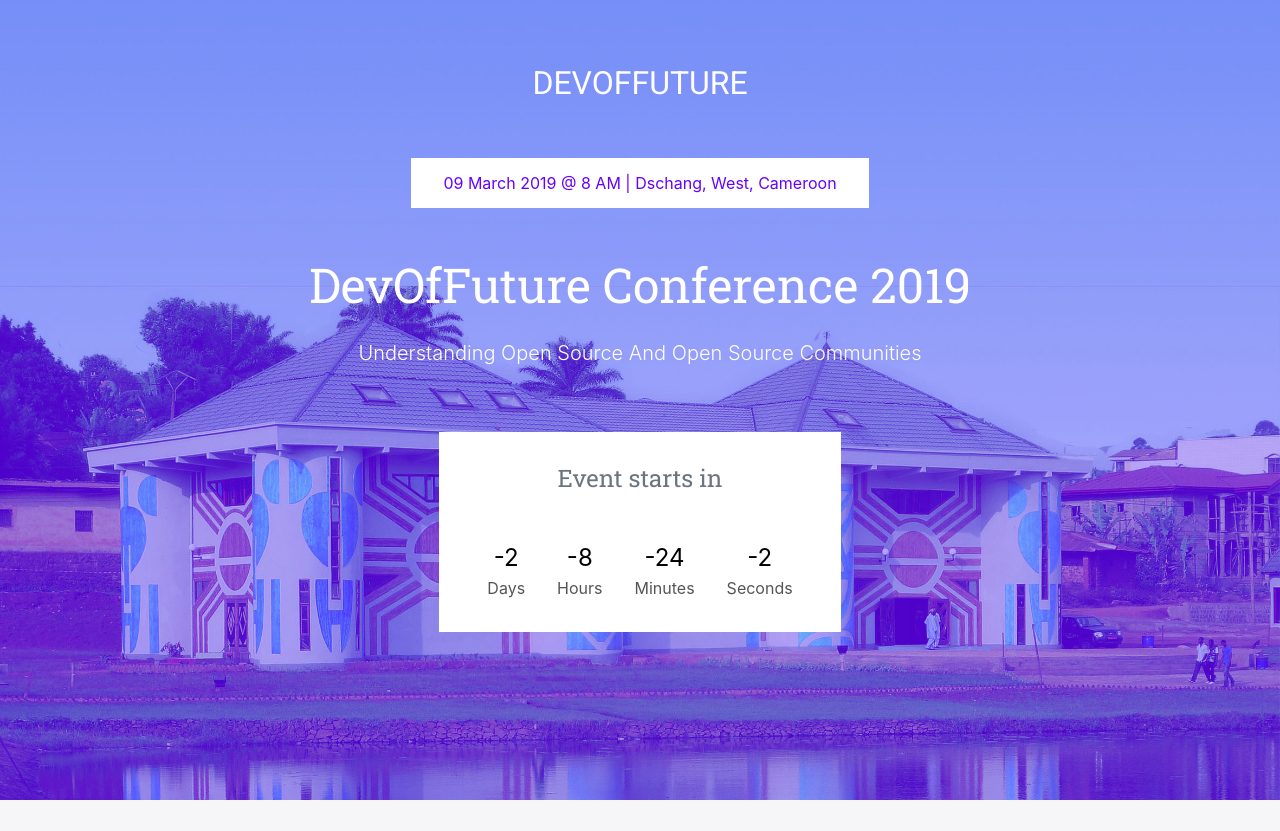
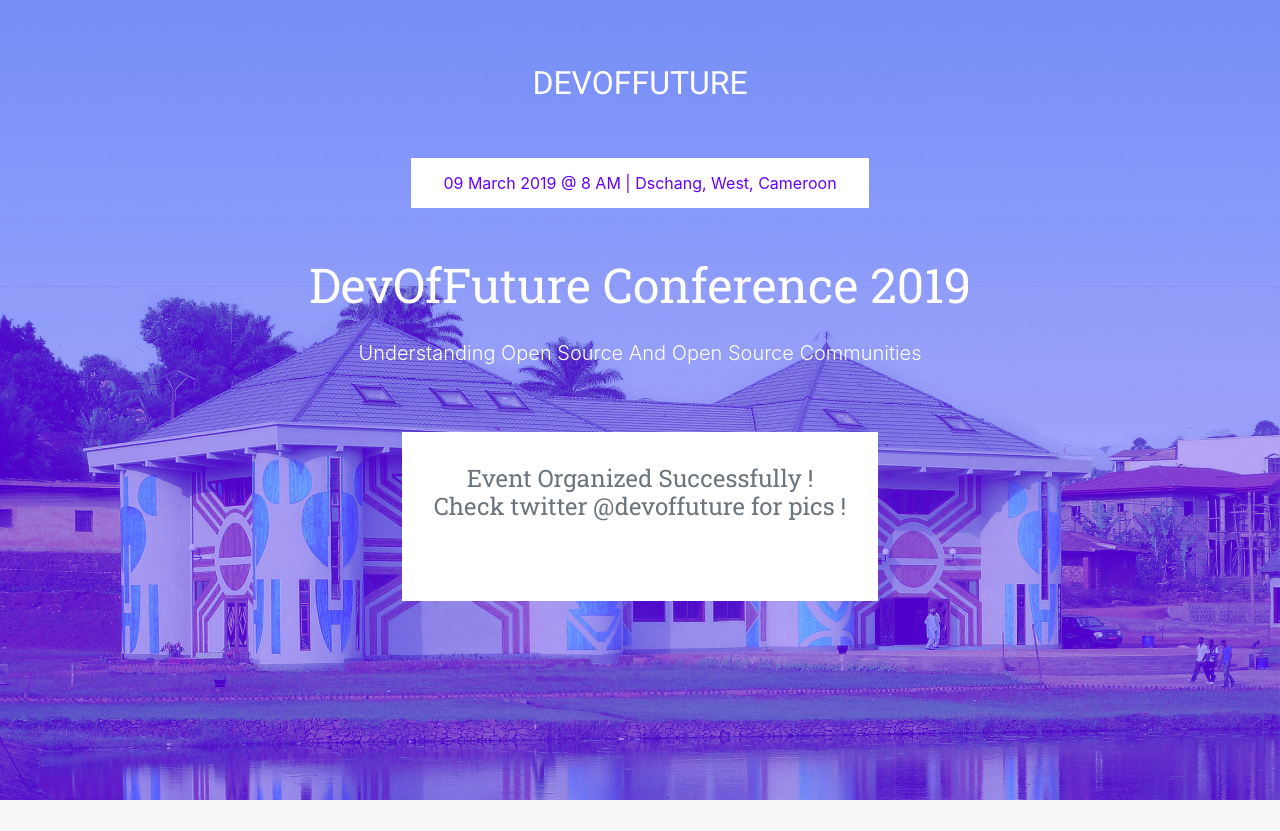
Before and after one commit to DevOfFuture/dof-conf, a Django app: page / in a window 1280 px wide. Shown: the top 831 px of the page. Run offline with Django 3.2, Linux system fonts and the light colour scheme; data that the repository does not hold is empty; some libraries are stand-ins or nearby versions.

Commit message:
Hard fixing negative countdown

```diff
--- a/dof_conf/templates/pages/home.html
+++ b/dof_conf/templates/pages/home.html
@@ -14,25 +14,10 @@
         <h3 class="event-name">DevOfFuture Conference 2019</h3>
         <p class="event-description lead">Understanding Open Source And Open Source Communities</p>
         <div class="event-counter-wrapper">
-          <h4 class="text-muted mb-5">Event starts in</h4>
-          <div class="event-counter">
-            <div class="time-value">
-              <span class="value days">00</span>
-              <span class="label">Days</span>
-            </div>
-            <div class="time-value">
-              <span class="value hours">00</span>
-              <span class="label">Hours</span>
-            </div>
-            <div class="time-value">
-              <span class="value minutes">00</span>
-              <span class="label">Minutes</span>
-            </div>
-            <div class="time-value">
-              <span class="value seconds">00</span>
-              <span class="label">Seconds</span>
-            </div>
-          </div>
+          <h4 class="text-muted mb-5">
+            Event Organized Successfully ! <br/>
+            Check twitter @devoffuture for pics !
+          </h4>
         </div>
       </div>
     </div>
```
